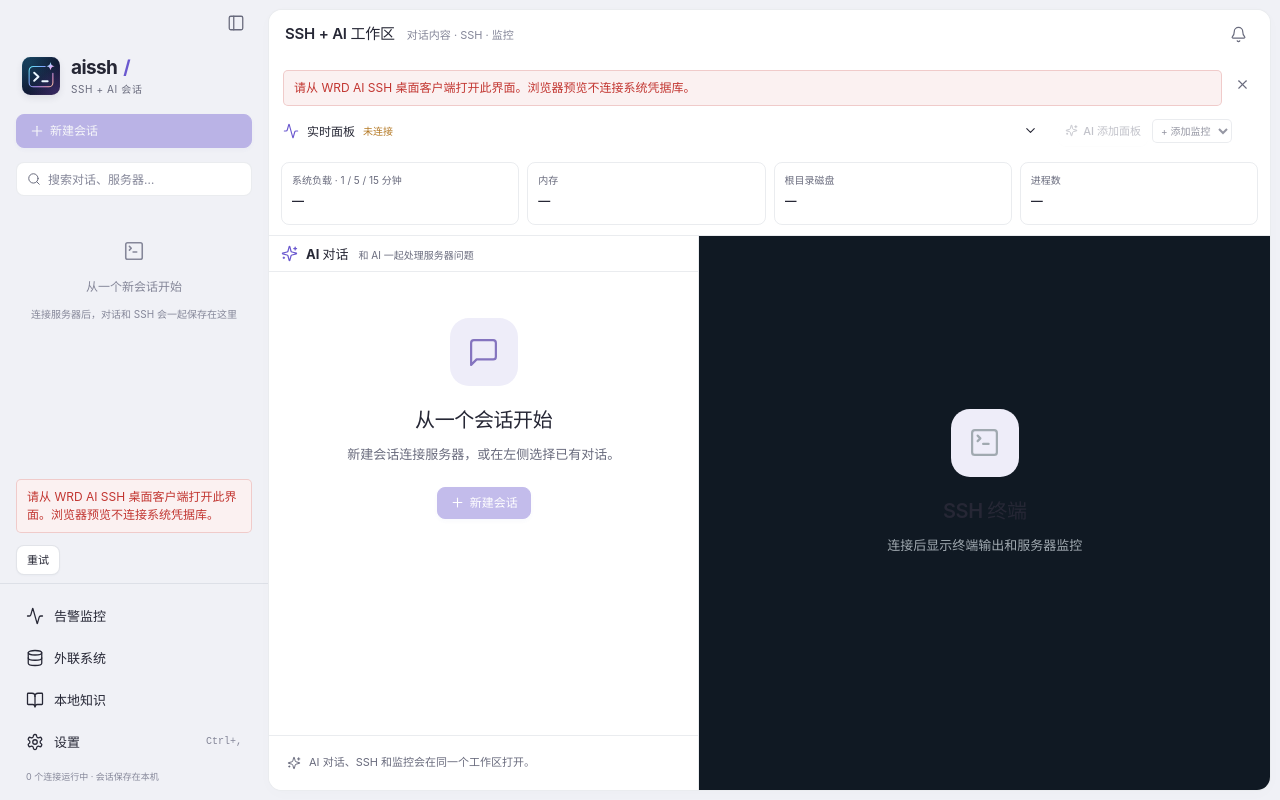
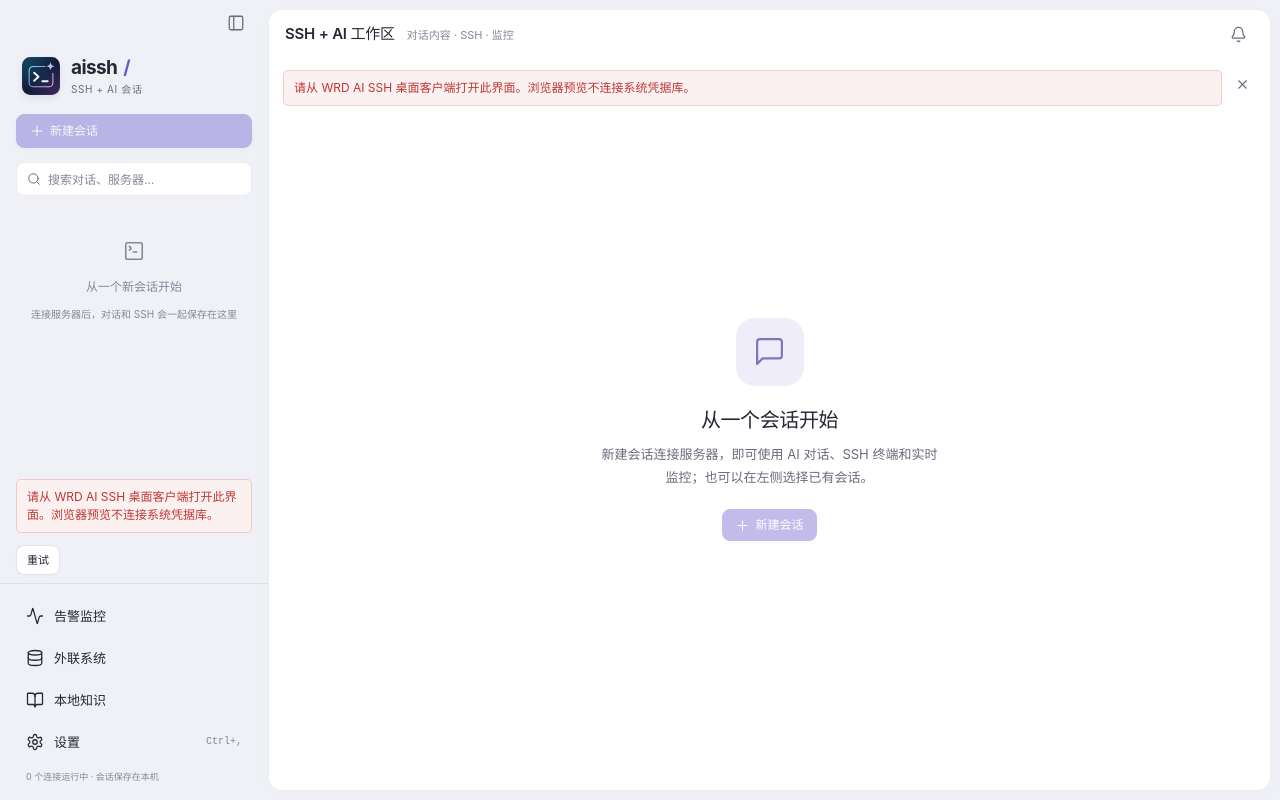
Before and after one commit to yuliyang2023/aissh, a React (Vite) app in the folder frontend/: page / in a window 1280 px wide. Built offline with nearby package versions, Linux system fonts and the light colour scheme.

Commit message:
fix: show connection prompt across the workspace

```diff
--- a/frontend/src/Conversations.tsx
+++ b/frontend/src/Conversations.tsx
@@ -1,8 +1,7 @@
 import { useEffect, useState } from 'react';
-import { ArrowUpRight, MessageSquare, Plus, Sparkles, TerminalSquare } from 'lucide-react';
+import { ArrowUpRight, MessageSquare, Plug, Plus, Sparkles, TerminalSquare } from 'lucide-react';
 import { api, ChatMessage, Conversation, errorText, Host } from './api';
 import { Empty, ErrorBox } from './components';
-import { Monitor } from './Monitor';
 import { sessionAddress } from './api';
 import { commandRisk } from './risk';
 import { MarkdownContent } from './MarkdownContent';
@@ -32,7 +31,7 @@
   const key = current ? conversationKey(current) : '';
   const [detail, setDetail] = useState<{ key: string; messages: ChatMessage[]; error: string }>();
   useEffect(() => {
-    if (!current) return;
+    if (!current?.messageCount) return;
     let disposed = false;
     void api
       .GetConversation(current.hostId, current.id)
@@ -45,27 +44,64 @@
     return () => {
       disposed = true;
     };
-  }, [key, current?.updatedAt]);
+  }, [key, current?.updatedAt, current?.messageCount]);
+  const connectAction = current ? (
+    <button className="button primary" disabled={busy} onClick={() => onContinue(current)}>
+      {current.messageCount ? '连接并继续' : '连接并开始'}
+      <ArrowUpRight size={15} />
+    </button>
+  ) : (
+    <button className="button primary" disabled={busy} onClick={() => onNew()}>
+      <Plus size={15} />
+      新建会话
+    </button>
+  );
+  if (!current?.messageCount) {
+    return (
+      <section className="disconnected-workspace" aria-label="工作区连接提示">
+        <Empty
+          icon={current ? <Plug size={28} /> : <MessageSquare size={28} />}
+          title={current ? '请先连接服务器' : '从一个会话开始'}
+          description={
+            current
+              ? '连接服务器后，即可使用 AI 对话、SSH 终端和实时监控。'
+              : '新建会话连接服务器，即可使用 AI 对话、SSH 终端和实时监控；也可以在左侧选择已有会话。'
+          }
+          action={
+            <>
+              {host && (
+                <div className="workspace-connection-target">
+                  <strong>{host.name}</strong>
+                  <span>{sessionAddress(host)}</span>
+                </div>
+              )}
+              {connectAction}
+            </>
+          }
+        />
+      </section>
+    );
+  }
   return (
     <div className="native-workbench history-workbench">
-      <Monitor
-        panels={[]}
-        online={false}
-        pending={false}
-        now={Date.now()}
-        onAction={async () => false}
-      />
+      <div className="workspace-connection-banner" aria-label="工作区连接提示">
+        <Plug size={20} />
+        <div>
+          <strong>工作区尚未连接</strong>
+          <p>当前可查看历史记录。连接服务器后，即可继续 AI 对话、使用 SSH 终端和实时监控。</p>
+        </div>
+        {connectAction}
+      </div>
       <section className="native-chat" aria-label="会话历史">
         <header className="native-chat-heading">
           <Sparkles size={17} />
           <div>
             <strong>AI 对话</strong>
-            <small>{current ? '本机保存的对话记录' : '和 AI 一起处理服务器问题'}</small>
+            <small>本机保存的对话记录</small>
           </div>
         </header>
         <div className="native-chat-messages" key={key}>
-          {current ? (
-            detail?.key !== key ? (
+          {detail?.key !== key ? (
             <p className="subtle">正在读取对话…</p>
           ) : detail.error ? (
             <ErrorBox error={detail.error} />
@@ -104,28 +140,11 @@
               title="开始一个新话题"
               description="连接服务器后，向 AI 描述你要处理的问题。"
             />
-            )
-          ) : (
-            <Empty
-              icon={<MessageSquare size={28} />}
-              title="从一个会话开始"
-              description="新建会话连接服务器，或在左侧选择已有对话。"
-              action={
-                <button className="button primary" disabled={busy} onClick={() => onNew()}>
-                  <Plus size={15} />
-                  新建会话
-                </button>
-              }
-            />
           )}
         </div>
         <div className="history-footer">
           <Sparkles size={14} />
-          <span>
-            {current
-              ? '连接后可继续提问，已有上下文会自动恢复。'
-              : 'AI 对话、SSH 和监控会在同一个工作区打开。'}
-          </span>
+          <span>连接后可继续提问，已有上下文会自动恢复。</span>
         </div>
       </section>
       <div className="native-ssh">
@@ -134,18 +153,6 @@
             icon={<TerminalSquare size={28} />}
             title={host ? host.name : 'SSH 终端'}
             description={host ? sessionAddress(host) : '连接后显示终端输出和服务器监控'}
-            action={
-              current && (
-                <button
-                  className="button primary"
-                  disabled={busy}
-                  onClick={() => onContinue(current)}
-                >
-                  {current.messageCount ? '连接并继续' : '连接并开始'}
-                  <ArrowUpRight size={15} />
-                </button>
-              )
-            }
           />
         </div>
       </div>
--- a/frontend/src/style.css
+++ b/frontend/src/style.css
@@ -2850,6 +2850,51 @@
 .history-workbench {
   display: grid;
 }
+.disconnected-workspace {
+  flex: 1;
+  min-width: 0;
+  min-height: 0;
+  overflow: auto;
+  background: var(--content);
+}
+.workspace-connection-target {
+  display: flex;
+  flex-direction: column;
+  gap: 5px;
+  max-width: 100%;
+  margin-bottom: 22px;
+  overflow-wrap: anywhere;
+}
+.workspace-connection-target span {
+  color: var(--secondary);
+  font-size: 12px;
+}
+.workspace-connection-banner {
+  grid-column: 1 / -1;
+  display: flex;
+  align-items: center;
+  flex-wrap: wrap;
+  gap: 12px;
+  padding: 16px 20px;
+  background: var(--row-selection);
+  border-bottom: 1px solid var(--line);
+}
+.workspace-connection-banner > svg {
+  color: var(--accent);
+}
+.workspace-connection-banner > div {
+  flex: 1;
+  min-width: min(240px, 100%);
+}
+.workspace-connection-banner p {
+  margin: 5px 0 0;
+  color: var(--secondary);
+  font-size: 12px;
+  line-height: 1.6;
+}
+.workspace-connection-banner .button {
+  flex-shrink: 0;
+}
 .history-footer {
   display: flex;
   align-items: center;
@@ -2868,7 +2913,7 @@
   min-height: 140px;
   background: #101923;
 }
-.disconnected-terminal .empty h2 {
+.disconnected-terminal .empty h3 {
   color: #dce4ed;
 }
 .disconnected-terminal .empty p,
```
Lines whose indentation alone changed are shown as unchanged.
